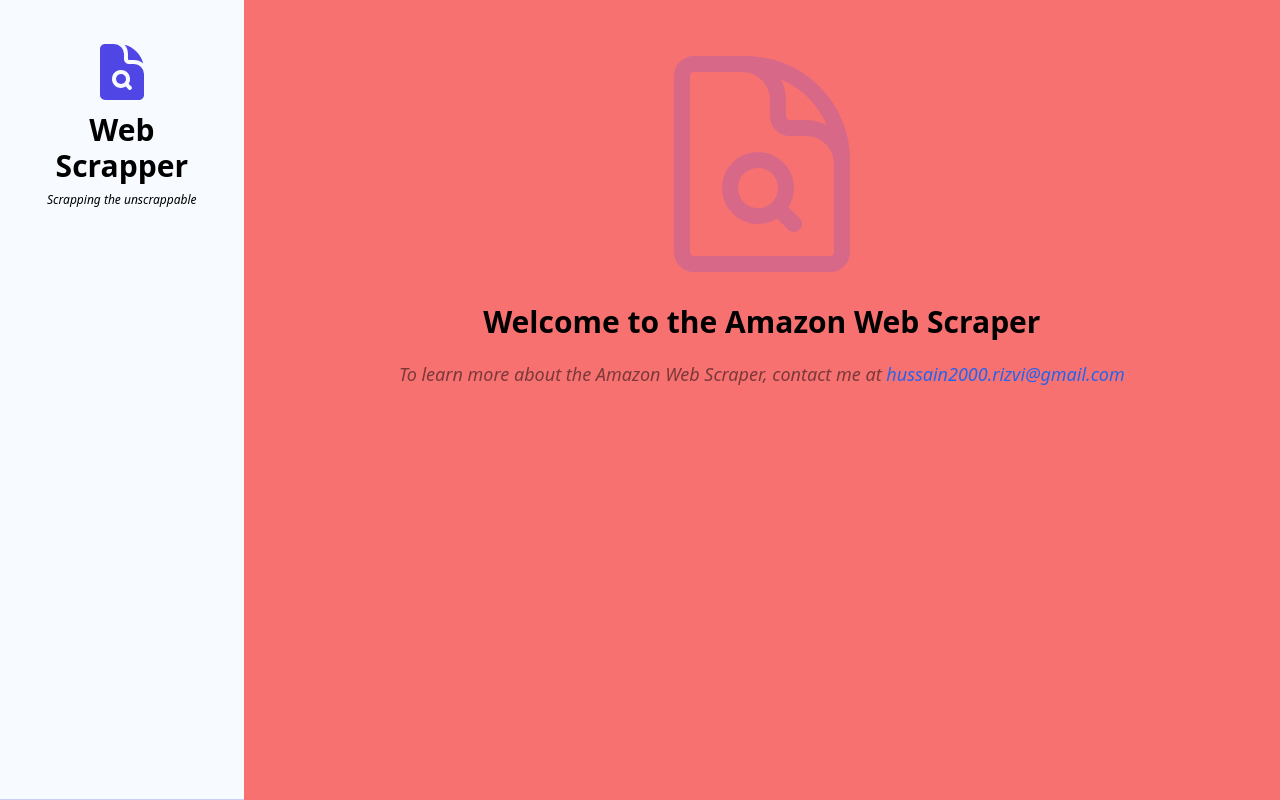
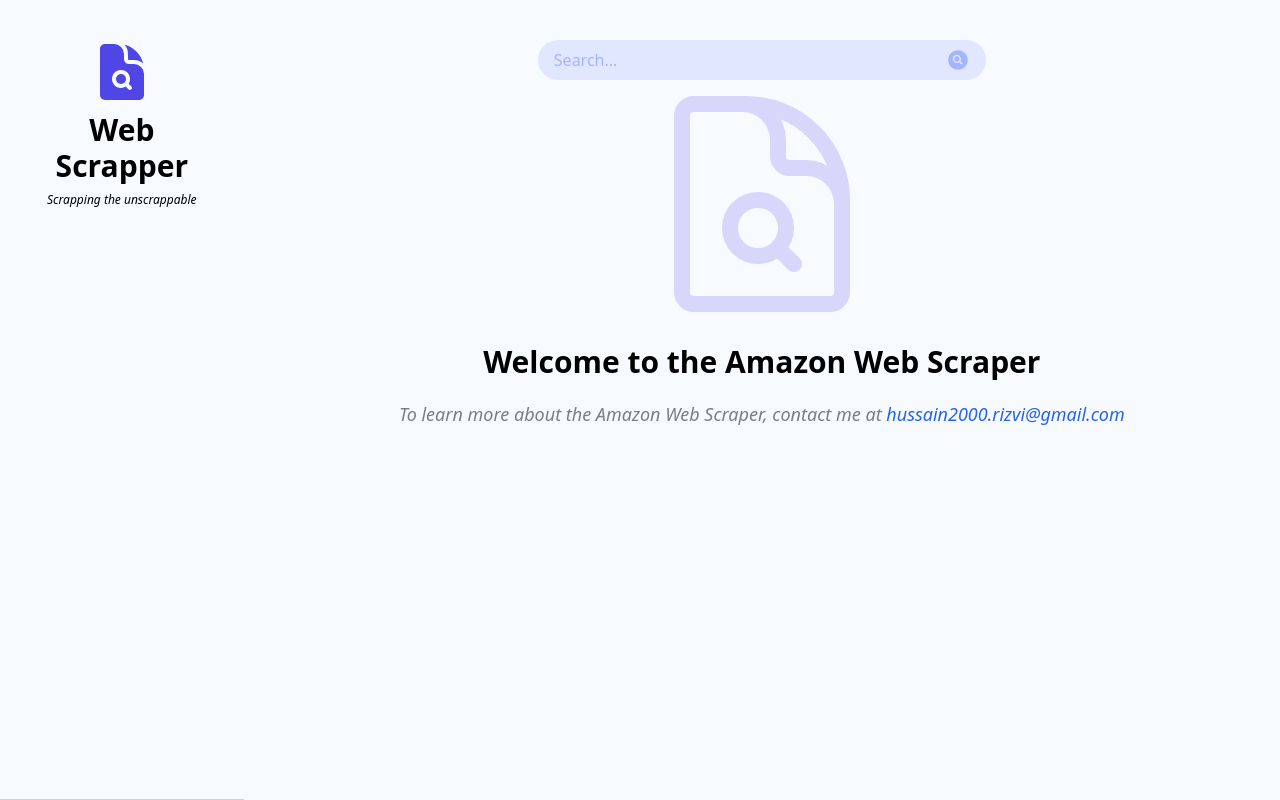
Before and after one commit to Hussain-7/amazon-brightdata-scrapper-frontend, a Next.js app: page / in a window 1280 px wide. Built offline with nearby package versions, Linux system fonts and the light colour scheme.

Commit message:
header completed

```diff
--- /dev/null
+++ b/src/app/activateScraper/route.ts
@@ -0,0 +1,17 @@
+import { NextApiRequest } from "next";
+import { cookies } from "next/headers";
+
+export async function GET(request: Request) {
+  return new Response("If you want to activate scrapper send a post request!", {
+    status: 200,
+  });
+}
+
+type Body = {
+  search: string;
+};
+
+export async function POST(req: NextApiRequest) {
+  console.log(req.body);
+  const search = req.body.search;
+}
--- a/src/app/layout.tsx
+++ b/src/app/layout.tsx
@@ -15,9 +15,9 @@ export default function RootLayout({
     <html lang="en">
       <body className="flex bg-[#F7FBFF] h-screen">
         <Sidebar />
-        <main className="p-10 max-w-7xl bg-red-400 w-full mx-auto overflow-y-auto">
+        <main className="p-10 max-w-7xl w-full mx-auto overflow-y-auto ">
           {/* Header */}
-          {/* <Header /> */}
+          <Header />
           {children}
         </main>
       </body>
--- a/src/components/Header.tsx
+++ b/src/components/Header.tsx
@@ -1,7 +1,41 @@
-import React from "react";
+"use client";
+
+import { MagnifyingGlassCircleIcon } from "@heroicons/react/24/solid";
+import React, { FormEvent, FormEventHandler, useRef } from "react";
 
 const Header = () => {
-  return <div>Header</div>;
+  const inputRef = useRef<HTMLInputElement>(null);
+  const handleSearch = (e: React.FormEvent<HTMLFormElement>) => {
+    e.preventDefault();
+    const inputValue = inputRef.current?.value;
+    if (!inputValue) return;
+    if (inputValue) {
+      inputRef.current!.value = "";
+    }
+    try {
+      // call out api to activa the Scrapper...
+    } catch (error) {}
+    // Wait for the response to come back
+  };
+  return (
+    <header>
+      <form
+        className="flex items-center justify-center rounded-full py-2 px-4 bg-indigo-100 max-w-md mx-auto"
+        onSubmit={handleSearch}
+      >
+        <input
+          ref={inputRef}
+          type="text"
+          placeholder="Search..."
+          className="flex-1 outline-none bg-transparent text-indigo-400 placeholder:text-indigo-300"
+        />
+        <button type="submit" hidden>
+          Search
+        </button>
+        <MagnifyingGlassCircleIcon className="h-6 w-6 text-indigo-300" />
+      </form>
+    </header>
+  );
 };
 
 export default Header;
```
